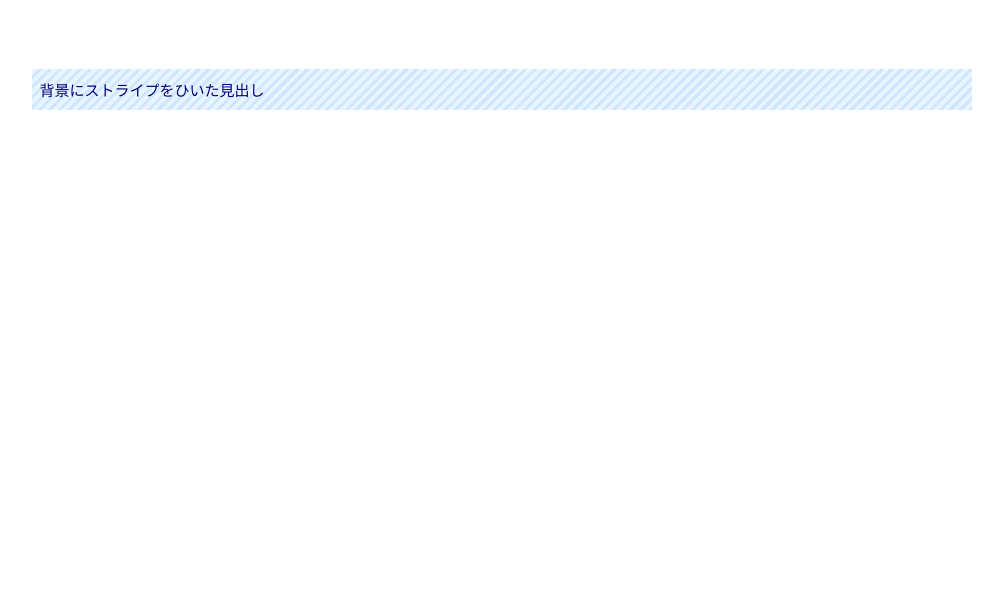
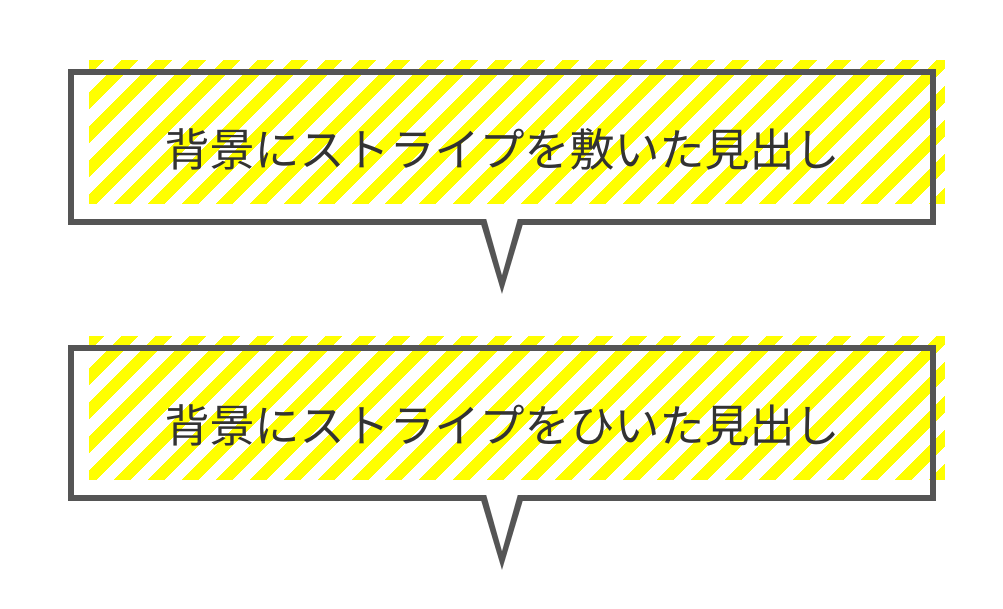
Before and after one commit to vivlio-kumihan/heading, a plain HTML site: page index.html in a window 1280 px wide. Shown: the part 231-840 px from the top of the page, without its empty margins (138-1141 px from the left). Before the commit the page ends 800 px from the top, so only its background shows below. Drawn offline with Linux system fonts and the light colour scheme; a web font is replaced by a local one.

Commit message:
背景にストライプを敷いた見出し

```diff
--- a/assets/css/style.css
+++ b/assets/css/style.css
@@ -12,16 +12,49 @@ body {
 
 .container {
   max-width: 1000px;
-
-  padding: 0rem 2rem;
-  height: 50vh;
   margin: 20rem auto 0;
+  text-align: center;
 }
 
-h2 {
-  padding: 0.5em;
-  color: #010079;
-  text-shadow: 0 0 5px white;
-  /* ストライプの角度、開始色、開始色＋開始色の終了地点、２色目の色＋２色目の開始地点、２色目の終了地点 */
-  background: repeating-linear-gradient(-45deg, #cce7ff, #cce7ff 3px, #e9f4ff 3px, #e9f4ff 7px);
+.speech-balloons {
+  display: inline-block;
+  position: relative;
+  margin-bottom: 8rem;
+  padding: .75em 2em;
+  font-size: 3rem;
+  font-weight: 500;
+  color: #333;
+  border: 6px solid #555;
+  white-space: nowrap;
 }
+
+.speech-balloons::before,
+  .speech-balloons::after {
+  position: absolute;
+  bottom: -5rem;
+  left: 50%;
+  transform: translateX(-50%);
+  content: "";
+  width: 3rem;
+  height: 5rem;
+  clip-path: polygon(0 0, 50% 100%, 100% 0);
+}
+
+.speech-balloons::before {
+  background-color: #555;
+}
+
+.speech-balloons::after {
+  clip-path: polygon(15% 0, 50% 75%, 85% 0%);
+  background-color: #fff;
+}
+
+.stripe-bg {
+  position: absolute;
+  top: -1rem;
+  left: 1rem;
+  width: 100%;
+  height: 100%;
+  background: repeating-linear-gradient(-45deg, yellow, yellow .8rem, #fff .8rem, #fff 1.6rem);
+  z-index: -1;
+}
--- a/index.html
+++ b/index.html
@@ -14,7 +14,15 @@
 </head>
 <body>
   <div class="container">
-    <h2>背景にストライプをひいた見出し</h2>
+
+    <h2 class="speech-balloons">背景にストライプを敷いた見出し
+      <span class="stripe-bg"></span>
+    </h2>
+    <h2 class="speech-balloons">
+      背景にストライプをひいた見出し
+      <span class="stripe-bg"></span>
+    </h2>
+
   </div>
 </body>
 </html>
```
